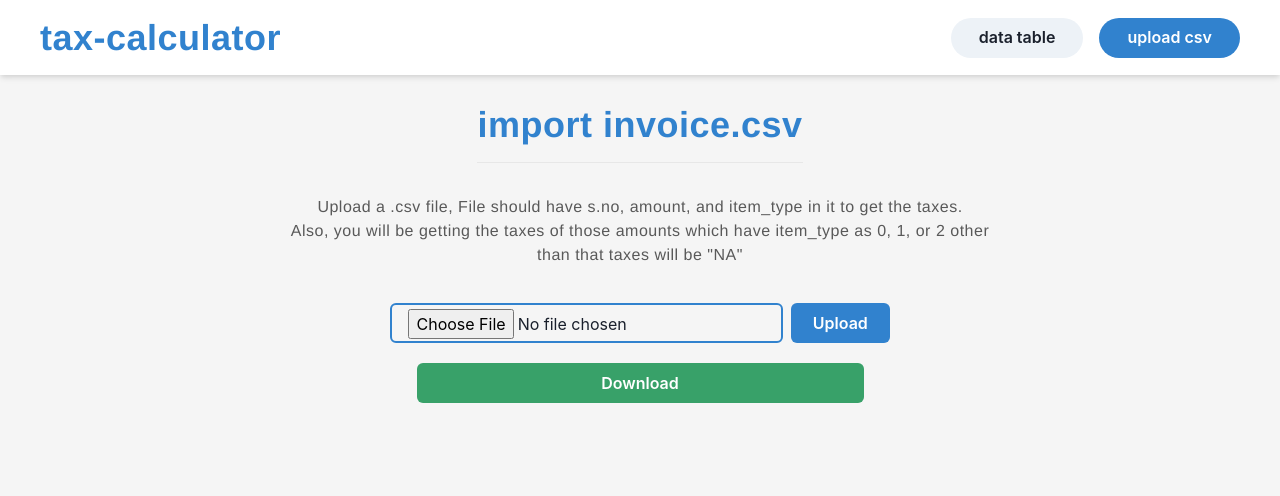
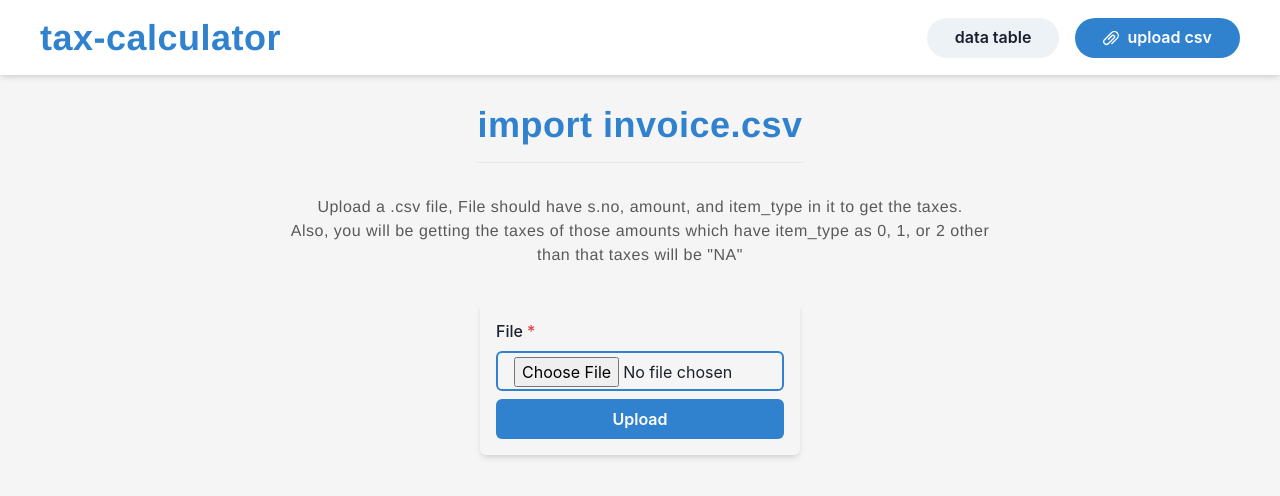
Before and after one commit to iammostak/tax-calculator, a React (Vite) app: page /uploadcsv in a window 1280 px wide. Shown: the top 496 px of the page. Built offline with nearby package versions, Linux system fonts and the light colour scheme.

Commit message:
update in style

```diff
--- a/src/components/Navbar.jsx
+++ b/src/components/Navbar.jsx
@@ -1,3 +1,4 @@
+import { AttachmentIcon, HamburgerIcon } from "@chakra-ui/icons";
 import { Button, Flex, Heading, HStack } from "@chakra-ui/react";
 import { NavLink } from "react-router-dom";
 
@@ -35,6 +36,7 @@
                px={7}
                colorScheme={"blue"}
                borderRadius={"3xl"}
+               leftIcon={<AttachmentIcon />}
             >
                upload csv
             </Button>
--- a/src/routes/DataTable.jsx
+++ b/src/routes/DataTable.jsx
@@ -127,7 +127,7 @@
                               hasArrow
                               placement={"right"}
                               label={
-                                 "for tax-calculation item type should be 0, 1 & 2"
+                                 "for tax-calculation item type should be 0, 1 or 2"
                               }
                            >
                               <Button
--- a/src/routes/ImportCSV.jsx
+++ b/src/routes/ImportCSV.jsx
@@ -1,5 +1,8 @@
+import { AttachmentIcon, DownloadIcon } from "@chakra-ui/icons";
 import {
    Button,
+   FormControl,
+   FormLabel,
    Heading,
    HStack,
    Input,
@@ -48,6 +51,7 @@
    const [inputFile, setInputFile] = useState({});
    const toast = useToast();
    const [url, setUrl] = useState("");
+   const [state, setState] = useState(false);
 
    const handleFile = () => {
       if (!inputFile.name) {
@@ -73,6 +77,7 @@
             duration: 3000,
             isClosable: true,
          });
+         setState(true);
       };
 
       reader.readAsText(inputFile);
@@ -80,6 +85,8 @@
 
    return (
       <VStack my={7} justify={"stretch"} spacing={5}>
+         {!state && (
+            <>
                <Heading
                   mb={3}
                   pb={4}
@@ -101,35 +108,88 @@
                   pb={4}
                   color={"blackAlpha.700"}
                >
-            Upload a .csv file, File should have s.no, amount, and item_type in
-            it to get the taxes.
+                  Upload a .csv file, File should have s.no, amount, and
+                  item_type in it to get the taxes.
                   <br />
-            Also, you will be getting the taxes of those amounts which have
-            item_type as 0, 1, or 2 other than that taxes will be "NA"
+                  Also, you will be getting the taxes of those amounts which
+                  have item_type as 0, 1, or 2 other than that taxes will be
+                  "NA"
                </Text>
-         <HStack>
+               <FormControl
+                  w={"xs"}
+                  p={4}
+                  borderRadius={"md"}
+                  boxShadow={"md"}
+                  isRequired
+               >
+                  <FormLabel>File</FormLabel>
                   <Input
                      py={1}
+                     mb={2}
                      type="file"
                      accept=".csv"
                      border={"2px solid"}
                      borderColor={"blue.500"}
                      onChange={(event) => setInputFile(event.target.files[0])}
                   />
-            <Button px={7} colorScheme={"blue"} onClick={handleFile}>
+                  <Button
+                     w={"full"}
+                     px={7}
+                     colorScheme={"blue"}
+                     onClick={handleFile}
+                  >
                      Upload
                   </Button>
-         </HStack>
+               </FormControl>
+            </>
+         )}
+         {state && (
+            <>
+               <Heading
+                  mb={3}
+                  pb={4}
+                  align={"center"}
+                  color={"blue.500"}
+                  fontFamily={"Helvetica"}
+                  fontWeight={800}
+                  letterSpacing={0.5}
+                  borderBottom={"1px solid"}
+                  borderColor={"blackAlpha.100"}
+               >
+                  tax-calculated
+               </Heading>
+               <VStack p={4} w={"xs"} borderRadius={"md"} boxShadow={"md"}>
+                  <Text
+                     pb={2}
+                     fontWeight={500}
+                     lineHeight={1.4}
+                     letterSpacing={0.2}
+                     color={"blackAlpha.700"}
+                  >
+                     Tax column has been added download the file of upload
+                     another one
+                  </Text>
                   <Button
-            w={447}
-            disabled={!url}
+                     w={"full"}
                      as={"a"}
                      href={url}
                      colorScheme={"green"}
                      download="result"
+                     leftIcon={<DownloadIcon />}
                   >
                      Download
                   </Button>
+                  <Button
+                     w={"full"}
+                     onClick={() => setState(false)}
+                     colorScheme={"blue"}
+                     leftIcon={<AttachmentIcon />}
+                  >
+                     Upload Another File
+                  </Button>
+               </VStack>
+            </>
+         )}
       </VStack>
    );
 }
```
Lines whose indentation alone changed are shown as unchanged.
